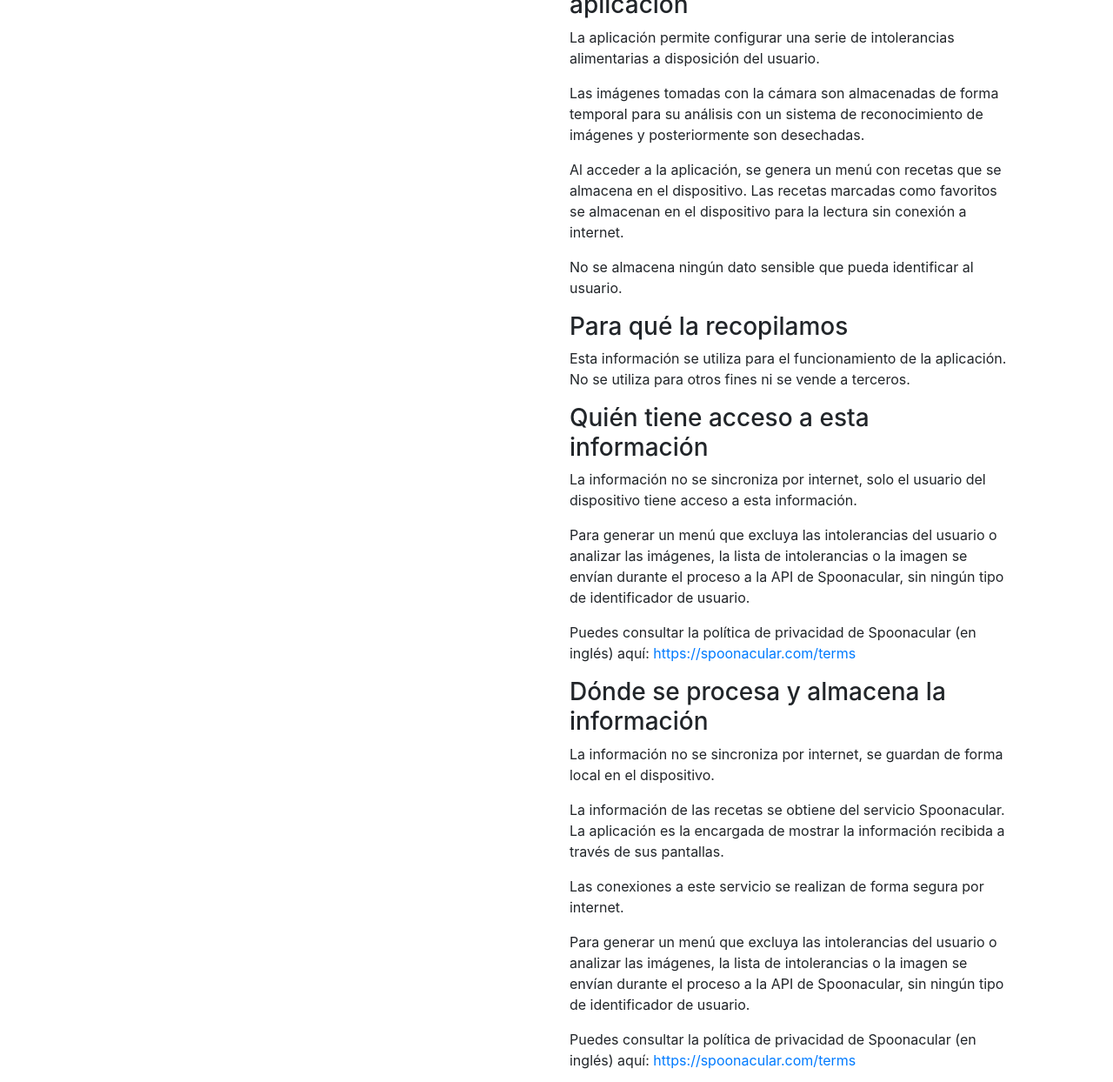
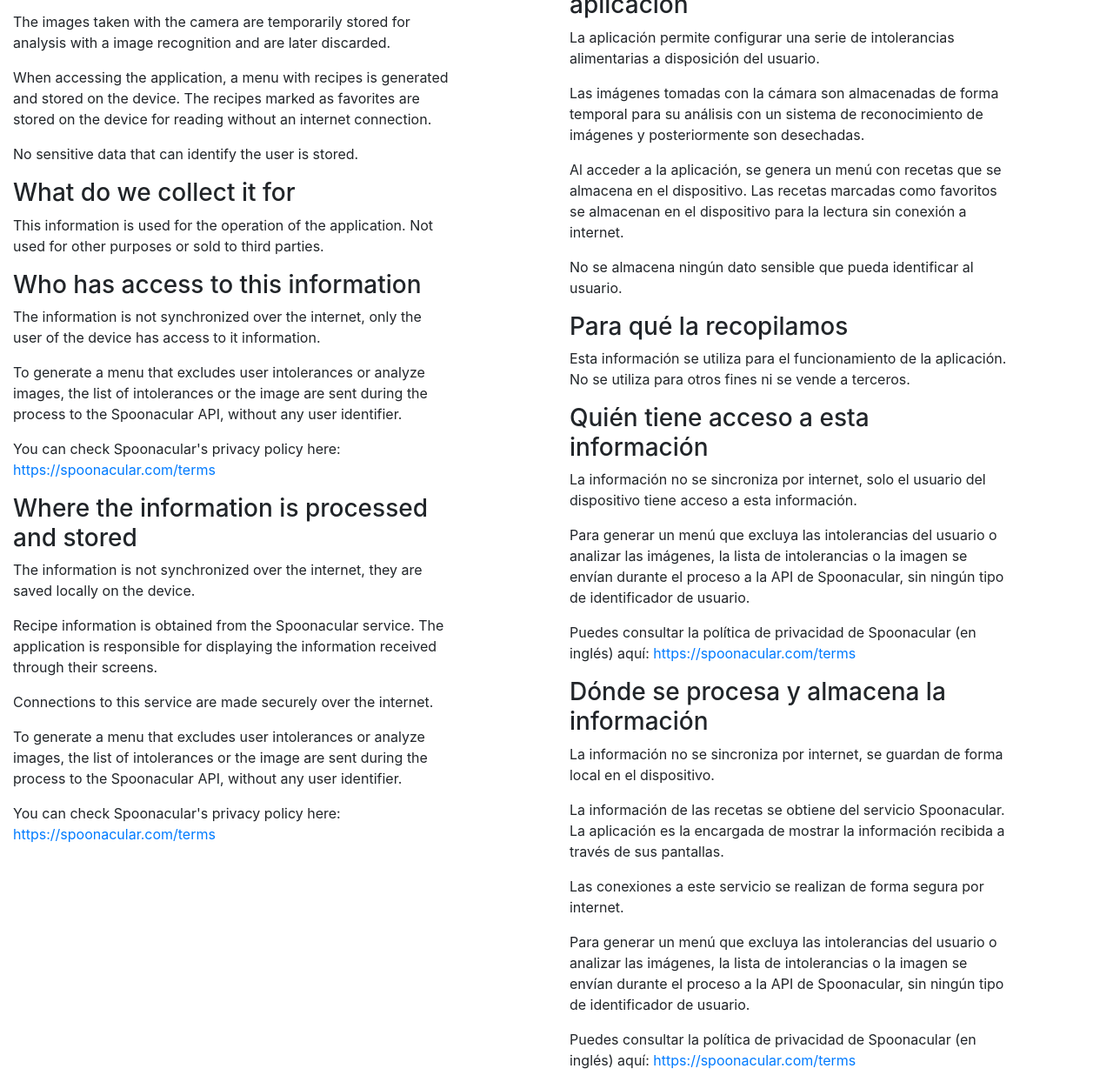
Before and after one commit to Digmin3/Yummy-web, a plain HTML site: page privacy/index.html in a window 1280 px wide. Shown: the part 195-1439 px from the top of the page at 87% size. Drawn offline with Linux system fonts and the light colour scheme.

Commit message:
Update index.html
English

```diff
--- a/privacy/index.html
+++ b/privacy/index.html
@@ -36,7 +36,36 @@
     <div class="col-lg-5">
       <h1>Yummy privacy policy</h1>
       <h2>English</h2>
+      <h3>Information stored by the application</h3>
+      <p>The application allows configuring a series of food intolerances available to the user.</p>
+      <p>The images taken with the camera are temporarily stored for analysis with a
+        image recognition and are later discarded.</p>
+      <p>When accessing the application, a menu with recipes is generated and stored on the device. The recipes
+        marked as favorites are stored on the device for reading without an internet connection.</p>
+      <p>No sensitive data that can identify the user is stored.</p>
 
+      <h3>What do we collect it for</h3>
+      <p>This information is used for the operation of the application. Not used for other purposes or sold
+        to third parties.</p>
+
+      <h3>Who has access to this information</h3>
+      <p>The information is not synchronized over the internet, only the user of the device has access to it
+        information.</p>
+      <p>To generate a menu that excludes user intolerances or analyze images, the list of
+        intolerances or the image are sent during the process to the Spoonacular API, without any user identifier.</p>
+      <p>You can check Spoonacular's privacy policy here: <a
+          href="https://spoonacular.com/terms">https://spoonacular.com/terms</a></p>
+
+      <h3>Where the information is processed and stored</h3>
+      <p>The information is not synchronized over the internet, they are saved locally on the device.</p>
+      <p>Recipe information is obtained from the Spoonacular service. The application is responsible for displaying the
+        information received through their screens.</p>
+      <p>Connections to this service are made securely over the internet.</p>
+
+      <p>To generate a menu that excludes user intolerances or analyze images, the list of
+        intolerances or the image are sent during the process to the Spoonacular API, without any user identifier.</p>
+      <p>You can check Spoonacular's privacy policy here: <a
+          href="https://spoonacular.com/terms">https://spoonacular.com/terms</a></p>
     </div>
 
     <div class="col-lg-1"><br/><br/></div>
```
